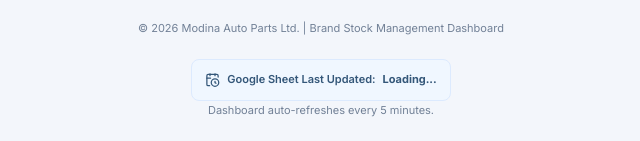
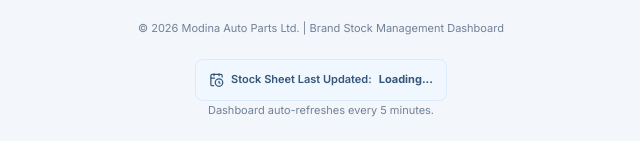
Before and after one commit to maplOfficial/purchase-import, a plain HTML site: page brand-stock.html in a window 1280 px wide. Shown: the part 1085-1226 px from the top of the page, 319-959 px from the left. Drawn offline with nearby package versions, Linux system fonts and the light colour scheme.

Commit message:
Update brand-stock.html

```diff
--- a/brand-stock.html
+++ b/brand-stock.html
@@ -765,7 +765,7 @@ footer {
 
     <div class="update-info">
         <i data-lucide="calendar-clock" width="15"></i>
-        <span>Google Sheet Last Updated:</span>
+        <span>Stock Sheet Last Updated:</span>
         <strong id="lastUpdated">Loading...</strong>
     </div>
 
```
